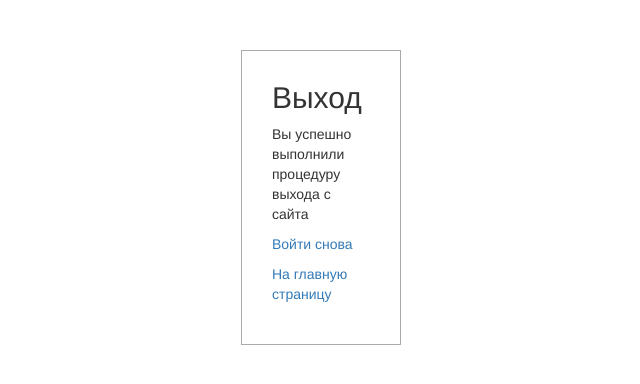
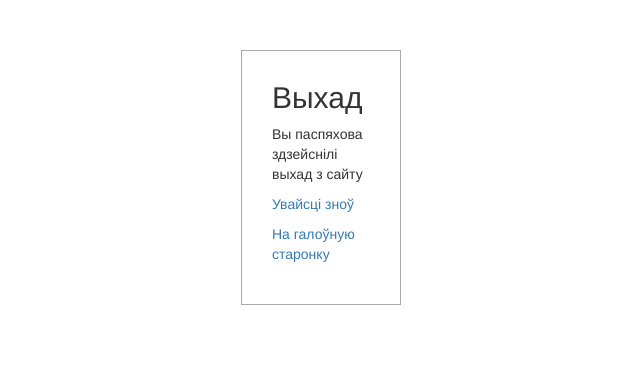
Before and after one commit to 32bitman/webstore-django, a Django app: page /logout/ in a window 1280 px wide. Shown: the top 384 px of the page, without its empty margins (319-959 px from the left). Run offline with Django 3.2, Linux system fonts and the light colour scheme; some libraries are stand-ins or nearby versions.

```diff
--- a/templates/registration/logged_out.html
+++ b/templates/registration/logged_out.html
@@ -1,8 +1,8 @@
 {% extends "login_logout.html" %}
-{% block title %}Выход{% endblock %}
+{% block title %}Выхад{% endblock %}
 {% block ll %}
-    <h2>Выход</h2>
-    <p>Вы успешно выполнили процедуру выхода с сайта</p>
-    <p><a href="{% url "login" %}">Войти снова</a></p>
-    <p><a href="{% url "main" %}">На главную страницу</a></p>
+    <h2>Выхад</h2>
+    <p>Вы паспяхова здзейснілі выхад з сайту</p>
+    <p><a href="{% url "login" %}">Увайсці зноў</a></p>
+    <p><a href="{% url "main" %}">На галоўную старонку</a></p>
 {% endblock %}
--- a/templates/registration/login.html
+++ b/templates/registration/login.html
@@ -1,10 +1,10 @@
 {% extends "login_logout.html" %}
-{% block title %}Вход{% endblock %}
+{% block title %}Уваход{% endblock %}
 {% block ll %}
-    <h2>Вход</h2>
+    <h2>Уваход</h2>
     <form action="" method="post">
         {% include "generic/form.html" %}
-        <div class="submit-button"><input type="submit" value="Войти"></div>
+        <div class="submit-button"><input type="submit" value="Увайсці"></div>
         <input type="hidden" name="next" value="{{ next }}">
     </form>
 {% endblock %}
```
Also changed, not shown: 1 other file.
